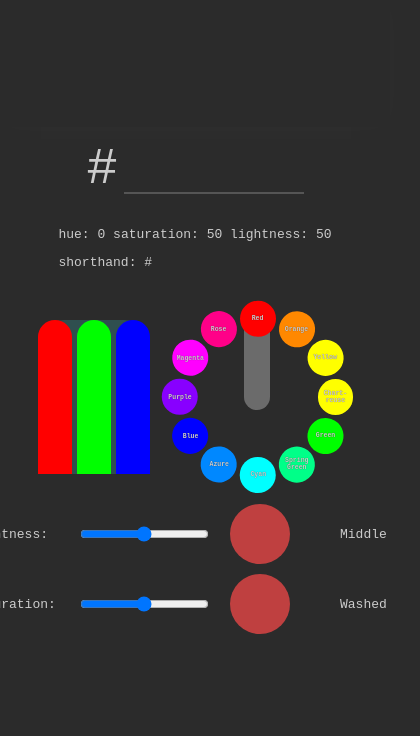
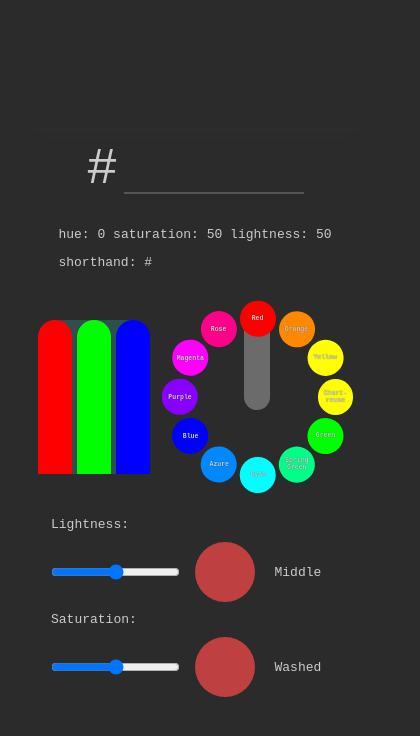
Before and after one commit to winsvold/hexdecoder, a React (Create React App) app: page / in a window 390 px wide. Shown: the top 736 px of the page, 420 px wide, since content can reach past the window. Built offline with nearby package versions, Linux system fonts and the light colour scheme.

Commit message:
responsive lightness & saturation

```diff
--- a/src/components/LightnessAndSaturation.js
+++ b/src/components/LightnessAndSaturation.js
@@ -50,30 +50,32 @@ function LightnessAndSaturation(props) {
 
     return (
         <div className="LightnessAndSaturation">
-            <span>Lightness: </span>
+            <span id="L__header">Lightness: </span>
             <input
+                id="L__slider"
                 type="range"
                 min="0" max="100"
                 value={props.hsl[2]}
                 onChange={onChangeLightness}
                 step="1"
                 className="slider"/>
-            <svg height="60" width="60">
+            <svg height="60" width="60" id="L__circle">
                 <circle cx="30" cy="30" r="30" fill={hslString}/>
             </svg>
-            <div>{getLightnessText()}</div>
-            <span>Saturation: </span>
+            <div id="L__text">{getLightnessText()}</div>
+            <span id="S__header">Saturation: </span>
             <input
+                id="S__slider"
                 type="range"
                 min="0" max="100"
                 value={props.hsl[1]}
                 onChange={onChangeSaturation}
                 step="1"
                 className="slider"/>
-            <svg height="60" width="60">
+            <svg height="60" width="60" id="S__circle">
                 <circle cx="30" cy="30" r="30" fill={hslString}/>
             </svg>
-            <div>{getSaturationText()}</div>
+            <div id="S__text">{getSaturationText()}</div>
         </div>
     );
 }
--- a/src/components/lightnessAndSaturation.css
+++ b/src/components/lightnessAndSaturation.css
@@ -1,12 +1,67 @@
 .LightnessAndSaturation{
     display: grid;
-    grid-template-columns: 80px 160px 100px 80px;
-    grid-gap: 10px;
+    margin: 1rem 0;
+    grid-template-columns: 1fr 2fr 1fr 1fr;
+    grid-template-areas:
+            "lhd lsl lcir ltxt"
+            "shd ssl scir stxt";
+    grid-gap: 15px;
     align-items: center;
     justify-items: start;
 }
 
-
 .slider {
     margin: 0 1.5rem;
 }
+
+
+@media (max-width: 600px) {
+    .LightnessAndSaturation {
+        align-items: center;
+        grid-column-gap: 15px;
+        grid-row-gap: 10px;
+        grid-template-columns: 2fr 1fr 1fr;
+        grid-template-areas:
+            "lhd lhd lhd"
+            "lsl lcir ltxt"
+            "shd shd shd"
+            "ssl scir stxt";
+    }
+
+    .slider {
+        margin: 0;
+    }
+}
+
+
+#S__header {
+    grid-area: shd;
+}
+
+#L__header {
+    grid-area: lhd;
+}
+
+#S__slider {
+    grid-area: ssl;
+}
+
+#L__slider {
+    grid-area: lsl;
+}
+
+#S__text {
+    grid-area: stxt;
+}
+
+#L__text {
+    grid-area: ltxt;
+}
+
+#S_circle {
+    grid-area: scir;
+}
+
+#L__circle {
+    grid-area: lcir;
+}
```
